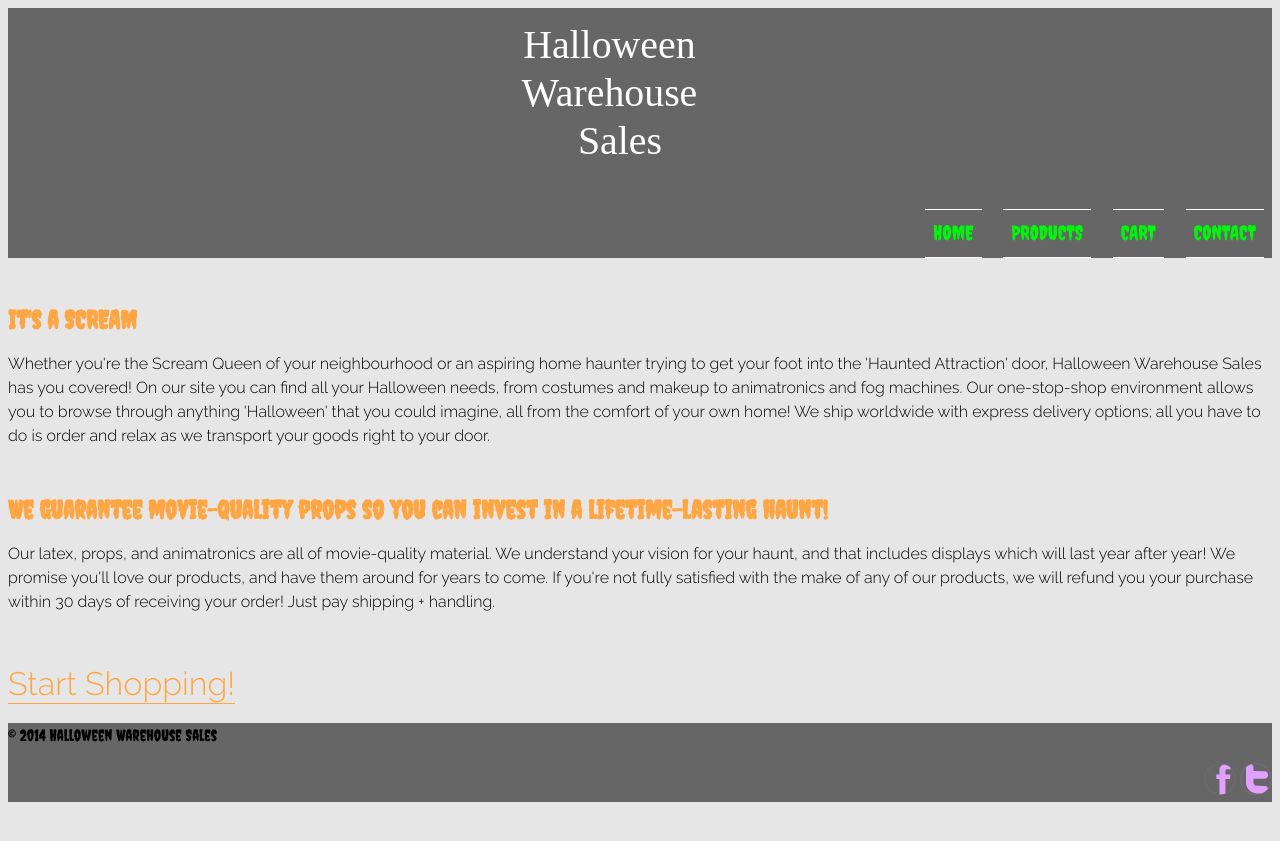
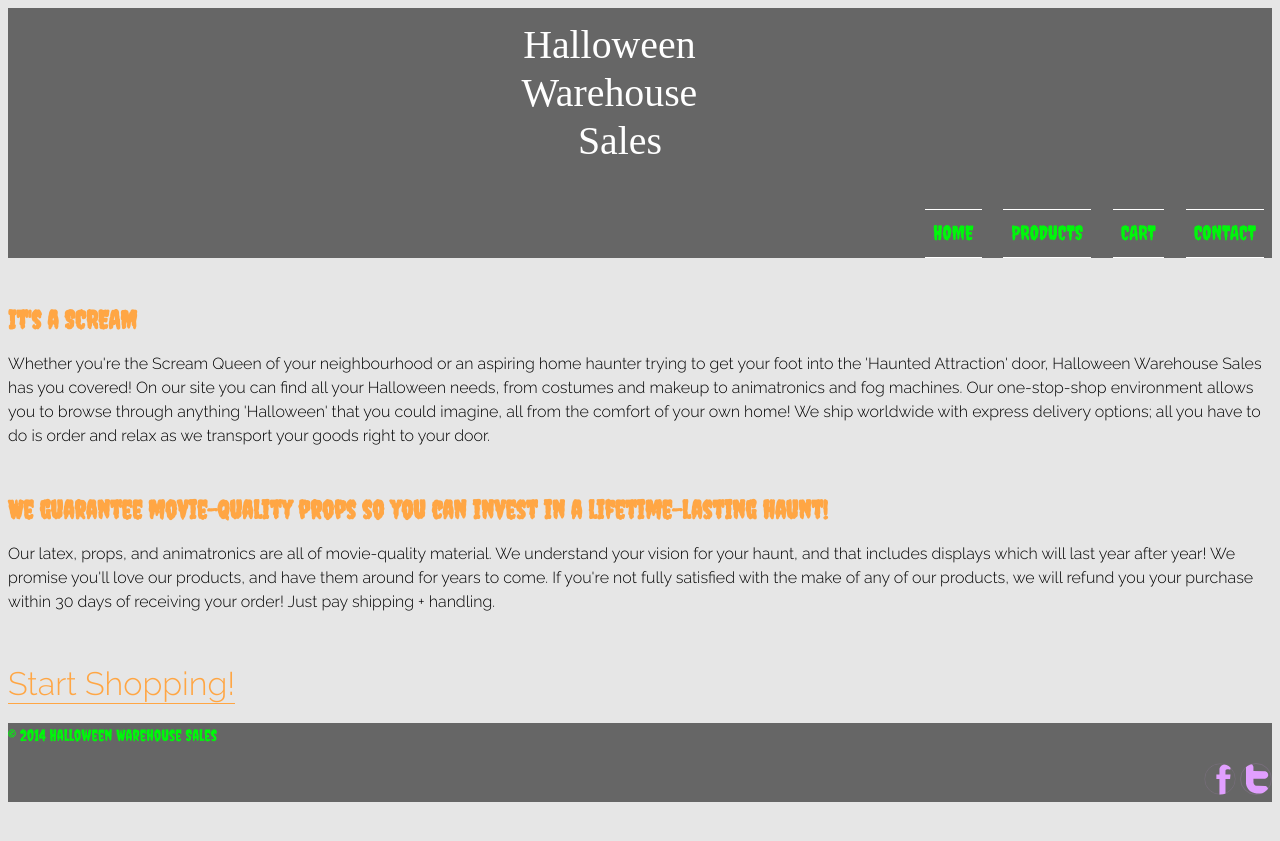
Before and after one commit to chelseanadine/ecommerce-website, a Jekyll site: the page index.html, which Jekyll copies as it is, in a window 1280 px wide. Shown: the top 841 px of the page. Built offline with Jekyll 4.4.1, drawn with Linux system fonts in a browser that asks for light colours; some web fonts are replaced; Markdown is read by kramdown in place of the engine named in the settings.

Commit message:
Added footer colour.

```diff
--- a/_includes/css/footer.css
+++ b/_includes/css/footer.css
@@ -17,6 +17,7 @@
 	font-family: 'Creepster', sans-serif;
 	width: 100%;
 	margin: 1rem auto;
+	color: #00F60B;
 }
 
 .footer {
```
